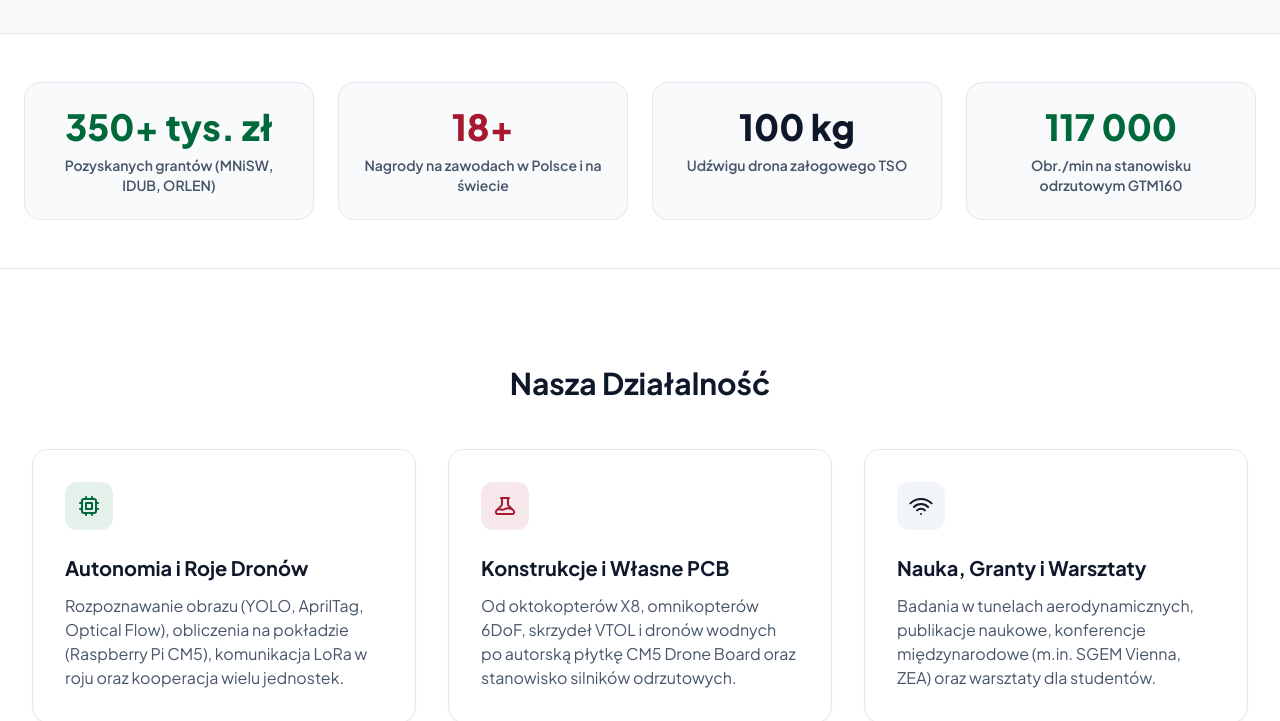
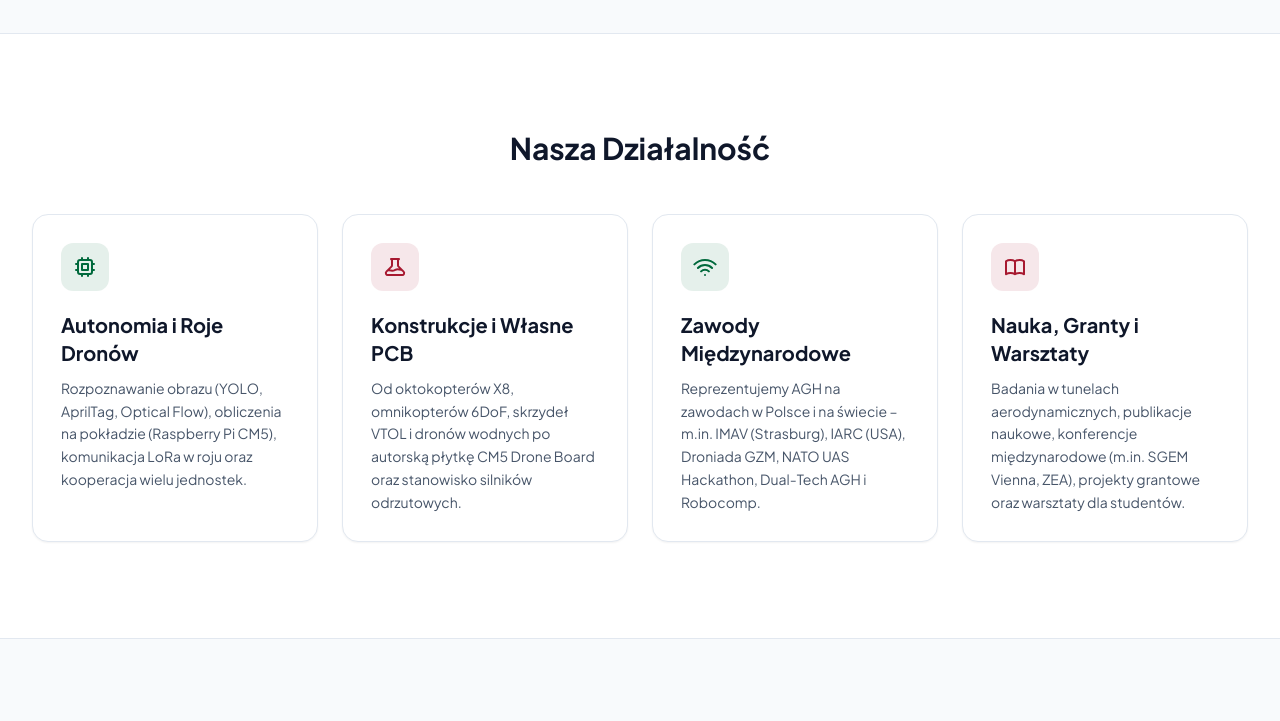
Before and after one commit to AGH-Drone-Engineering/strona, a website: page dist/index.html in a window 1280 px wide. Shown: the part 848-1569 px from the top of the page. Drawn offline with Linux system fonts and the light colour scheme.

Commit message:
Scalono pasek statystyk w jednolitą sekcję Nasza Działalność

```diff
--- a/dist/index.html
+++ b/dist/index.html
@@ -291,37 +291,7 @@
         </div>
       </section>
 
-      <!-- Key Metrics Bar -->
-      <section class="reveal border-b border-slate-200 bg-white py-12">
-        <div class="mx-auto grid max-w-7xl grid-cols-2 gap-6 px-6 md:grid-cols-4">
-          <div class="rounded-2xl border border-slate-200 bg-slate-50 p-6 text-center">
-            <div class="text-3xl font-extrabold text-agh-green md:text-4xl">350+ tys. zł</div>
-            <p class="mt-2 text-xs font-semibold text-slate-600 md:text-sm" data-i18n="stats.grants.label">
-              Pozyskanych grantów (MNiSW, IDUB, ORLEN)
-            </p>
-          </div>
-          <div class="rounded-2xl border border-slate-200 bg-slate-50 p-6 text-center">
-            <div class="text-3xl font-extrabold text-agh-red md:text-4xl">18+</div>
-            <p class="mt-2 text-xs font-semibold text-slate-600 md:text-sm" data-i18n="stats.awards.label">
-              Nagrody na zawodach w Polsce i na świecie
-            </p>
-          </div>
-          <div class="rounded-2xl border border-slate-200 bg-slate-50 p-6 text-center">
-            <div class="text-3xl font-extrabold text-slate-900 md:text-4xl">100 kg</div>
-            <p class="mt-2 text-xs font-semibold text-slate-600 md:text-sm" data-i18n="stats.payload.label">
-              Udźwigu drona załogowego TSO
-            </p>
-          </div>
-          <div class="rounded-2xl border border-slate-200 bg-slate-50 p-6 text-center">
-            <div class="text-3xl font-extrabold text-agh-green md:text-4xl">117 000</div>
-            <p class="mt-2 text-xs font-semibold text-slate-600 md:text-sm" data-i18n="stats.rpm.label">
-              Obr./min na stanowisku odrzutowym GTM160
-            </p>
-          </div>
-        </div>
-      </section>
-
-      <!-- Sectors section -->
+      <!-- Sectors section (Nasza Działalność) -->
       <section
         id="sectors"
         class="reveal relative z-10 mx-auto max-w-7xl px-8 py-16 md:py-24"
@@ -330,22 +300,22 @@
           <span data-i18n="sectors.heading">Nasza Działalność</span>
         </h2>
 
-        <div class="grid grid-cols-1 gap-8 md:grid-cols-3">
+        <div class="grid grid-cols-1 gap-6 sm:grid-cols-2 lg:grid-cols-4">
           <div
-            class="group relative overflow-hidden rounded-2xl border border-slate-200 bg-white p-8 shadow-sm transition duration-300 hover:-translate-y-1 hover:border-agh-green hover:shadow-md"
+            class="group relative overflow-hidden rounded-2xl border border-slate-200 bg-white p-7 shadow-sm transition duration-300 hover:-translate-y-1 hover:border-agh-green hover:shadow-md"
           >
             <div class="relative z-10">
               <div
-                class="mb-6 flex h-12 w-12 items-center justify-center rounded-xl bg-agh-green/10 text-agh-green"
+                class="mb-5 flex h-12 w-12 items-center justify-center rounded-xl bg-agh-green/10 text-agh-green"
               >
                 <svg class="h-6 w-6" fill="none" viewBox="0 0 24 24" stroke="currentColor">
                   <path stroke-linecap="round" stroke-linejoin="round" stroke-width="2" d="M9 3v2m6-2v2M9 19v2m6-2v2M5 9H3m2 6H3m18-6h-2m2 6h-2M7 19h10a2 2 0 002-2V7a2 2 0 00-2-2H7a2 2 0 00-2 2v10a2 2 0 002 2zM9 9h6v6H9V9z" />
                 </svg>
               </div>
-              <h3 class="mb-3 text-xl font-bold text-slate-900">
+              <h3 class="mb-2.5 text-xl font-bold text-slate-900">
                 <span data-i18n="sectors.autonomy.title">Autonomia i Roje Dronów</span>
               </h3>
-              <p class="text-slate-600">
+              <p class="text-sm leading-relaxed text-slate-600">
                 <span data-i18n="sectors.autonomy.desc"
                   >Rozpoznawanie obrazu (YOLO, AprilTag, Optical Flow),
                   obliczenia na pokładzie (Raspberry Pi CM5), komunikacja LoRa w
@@ -356,20 +326,20 @@
           </div>
 
           <div
-            class="group relative overflow-hidden rounded-2xl border border-slate-200 bg-white p-8 shadow-sm transition duration-300 hover:-translate-y-1 hover:border-agh-red hover:shadow-md"
+            class="group relative overflow-hidden rounded-2xl border border-slate-200 bg-white p-7 shadow-sm transition duration-300 hover:-translate-y-1 hover:border-agh-red hover:shadow-md"
           >
             <div class="relative z-10">
               <div
-                class="mb-6 flex h-12 w-12 items-center justify-center rounded-xl bg-agh-red/10 text-agh-red"
+                class="mb-5 flex h-12 w-12 items-center justify-center rounded-xl bg-agh-red/10 text-agh-red"
               >
                 <svg class="h-6 w-6" fill="none" viewBox="0 0 24 24" stroke="currentColor">
                   <path stroke-linecap="round" stroke-linejoin="round" stroke-width="2" d="M19.428 15.428a2 2 0 00-1.022-.547l-2.384-.477a6 6 0 00-3.86.517l-.318.158a6 6 0 01-3.86.517L6.05 15.21a2 2 0 00-1.806.547M8 4h8l-1 1v5.172a2 2 0 00.586 1.414l5 5c1.26 1.26.367 3.414-1.415 3.414H4.828c-1.782 0-2.674-2.154-1.414-3.414l5-5A2 2 0 009 10.172V5L8 4z" />
                 </svg>
               </div>
-              <h3 class="mb-3 text-xl font-bold text-slate-900">
+              <h3 class="mb-2.5 text-xl font-bold text-slate-900">
                 <span data-i18n="sectors.hardware.title">Konstrukcje i Własne PCB</span>
               </h3>
-              <p class="text-slate-600">
+              <p class="text-sm leading-relaxed text-slate-600">
                 <span data-i18n="sectors.hardware.desc"
                   >Od oktokopterów X8, omnikopterów 6DoF, skrzydeł VTOL i dronów
                   wodnych po autorską płytkę CM5 Drone Board oraz stanowisko
@@ -380,24 +350,48 @@
           </div>
 
           <div
-            class="group relative overflow-hidden rounded-2xl border border-slate-200 bg-white p-8 shadow-sm transition duration-300 hover:-translate-y-1 hover:border-slate-900 hover:shadow-md"
+            class="group relative overflow-hidden rounded-2xl border border-slate-200 bg-white p-7 shadow-sm transition duration-300 hover:-translate-y-1 hover:border-agh-green hover:shadow-md"
           >
             <div class="relative z-10">
               <div
-                class="mb-6 flex h-12 w-12 items-center justify-center rounded-xl bg-slate-100 text-slate-900"
+                class="mb-5 flex h-12 w-12 items-center justify-center rounded-xl bg-agh-green/10 text-agh-green"
               >
                 <svg class="h-6 w-6" fill="none" viewBox="0 0 24 24" stroke="currentColor">
                   <path stroke-linecap="round" stroke-linejoin="round" stroke-width="2" d="M8.111 16.404a5.5 5.5 0 017.778 0M12 20h.01m-7.08-7.071c3.904-3.905 10.236-3.905 14.141 0M1.394 9.393c5.857-5.857 15.355-5.857 21.213 0" />
                 </svg>
               </div>
-              <h3 class="mb-3 text-xl font-bold text-slate-900">
+              <h3 class="mb-2.5 text-xl font-bold text-slate-900">
+                <span data-i18n="sectors.contests.title">Zawody Międzynarodowe</span>
+              </h3>
+              <p class="text-sm leading-relaxed text-slate-600">
+                <span data-i18n="sectors.contests.desc"
+                  >Reprezentujemy AGH na zawodach w Polsce i na świecie – m.in.
+                  IMAV (Strasburg), IARC (USA), Droniada GZM, NATO UAS
+                  Hackathon, Dual-Tech AGH i Robocomp.</span
+                >
+              </p>
+            </div>
+          </div>
+
+          <div
+            class="group relative overflow-hidden rounded-2xl border border-slate-200 bg-white p-7 shadow-sm transition duration-300 hover:-translate-y-1 hover:border-agh-red hover:shadow-md"
+          >
+            <div class="relative z-10">
+              <div
+                class="mb-5 flex h-12 w-12 items-center justify-center rounded-xl bg-agh-red/10 text-agh-red"
+              >
+                <svg class="h-6 w-6" fill="none" viewBox="0 0 24 24" stroke="currentColor">
+                  <path stroke-linecap="round" stroke-linejoin="round" stroke-width="2" d="M12 6.253v13m0-13C10.832 5.477 9.246 5 7.5 5S4.168 5.477 3 6.253v13C4.168 18.477 5.754 18 7.5 18s3.332.477 4.5 1.253m0-13C13.168 5.477 14.754 5 16.5 5c1.747 0 3.332.477 4.5 1.253v13C19.832 18.477 18.247 18 16.5 18c-1.746 0-3.332.477-4.5 1.253" />
+                </svg>
+              </div>
+              <h3 class="mb-2.5 text-xl font-bold text-slate-900">
                 <span data-i18n="sectors.science.title">Nauka, Granty i Warsztaty</span>
               </h3>
-              <p class="text-slate-600">
+              <p class="text-sm leading-relaxed text-slate-600">
                 <span data-i18n="sectors.science.desc"
                   >Badania w tunelach aerodynamicznych, publikacje naukowe,
-                  konferencje międzynarodowe (m.in. SGEM Vienna, ZEA) oraz
-                  warsztaty dla studentów.</span
+                  konferencje międzynarodowe (m.in. SGEM Vienna, ZEA), projekty
+                  grantowe oraz warsztaty dla studentów.</span
                 >
               </p>
             </div>
--- a/dist/translations.js
+++ b/dist/translations.js
@@ -25,12 +25,6 @@ const translations = {
     "hero.cta": "Zobacz nasze projekty",
     "hero.vcard": "Dodaj do kontaktów",
 
-    // Stats bar
-    "stats.grants.label": "Pozyskanych grantów (MNiSW, IDUB, ORLEN)",
-    "stats.awards.label": "Nagrody na zawodach w Polsce i na świecie",
-    "stats.payload.label": "Udźwigu drona załogowego TSO",
-    "stats.rpm.label": "Obr./min na stanowisku odrzutowym GTM160",
-
     // Sectors
     "sectors.heading": "Nasza Działalność",
     "sectors.autonomy.title": "Autonomia i Roje Dronów",
@@ -39,9 +33,12 @@ const translations = {
     "sectors.hardware.title": "Konstrukcje i Własne PCB",
     "sectors.hardware.desc":
       "Od oktokopterów X8, omnikopterów 6DoF, skrzydeł VTOL i dronów wodnych po autorską płytkę CM5 Drone Board oraz stanowisko silników odrzutowych.",
+    "sectors.contests.title": "Zawody Międzynarodowe",
+    "sectors.contests.desc":
+      "Reprezentujemy AGH na zawodach w Polsce i na świecie – m.in. IMAV (Strasburg), IARC (USA), Droniada GZM, NATO UAS Hackathon, Dual-Tech AGH i Robocomp.",
     "sectors.science.title": "Nauka, Granty i Warsztaty",
     "sectors.science.desc":
-      "Badania w tunelach aerodynamicznych, publikacje naukowe, konferencje międzynarodowe (m.in. SGEM Vienna, ZEA) oraz warsztaty dla studentów.",
+      "Badania w tunelach aerodynamicznych, publikacje naukowe, konferencje międzynarodowe (m.in. SGEM Vienna, ZEA), projekty grantowe oraz warsztaty dla studentów.",
 
     // Featured projects on index
     "home.projects.heading": "Nasze Konstrukcje i Projekty",
@@ -194,12 +191,6 @@ const translations = {
     "hero.cta": "Explore our projects",
     "hero.vcard": "Add to contacts",
 
-    // Stats bar
-    "stats.grants.label": "In research grants (Ministry, IDUB, ORLEN)",
-    "stats.awards.label": "Competition awards in Poland & worldwide",
-    "stats.payload.label": "Payload capacity of TSO manned drone",
-    "stats.rpm.label": "RPM on our GTM160 turbojet test bench",
-
     // Sectors
     "sectors.heading": "Our Activities",
     "sectors.autonomy.title": "Autonomy & Drone Swarms",
@@ -208,9 +199,12 @@ const translations = {
     "sectors.hardware.title": "Platforms & Custom PCBs",
     "sectors.hardware.desc":
       "From X8 octocopters, 6DoF omnicopters, VTOL wings, and water drones to our custom CM5 Drone Board and GTM160 turbojet test bench.",
+    "sectors.contests.title": "International Competitions",
+    "sectors.contests.desc":
+      "Representing AGH UST at national and international UAV competitions including IMAV (Strasbourg), IARC (USA), Droniada GZM, NATO UAS Hackathon, Dual-Tech AGH, and Robocomp.",
     "sectors.science.title": "Research, Grants & Workshops",
     "sectors.science.desc":
-      "Wind tunnel testing, scientific publications, international conferences (UAE, SGEM Vienna), and hands-on electronics & UAV workshops.",
+      "Wind tunnel testing, scientific publications, international conferences (UAE, SGEM Vienna), R&D grants, and hands-on electronics & UAV workshops.",
 
     // Featured projects on index
     "home.projects.heading": "Our Platforms & Projects",
```
Also changed, not shown: dist/output.css.
